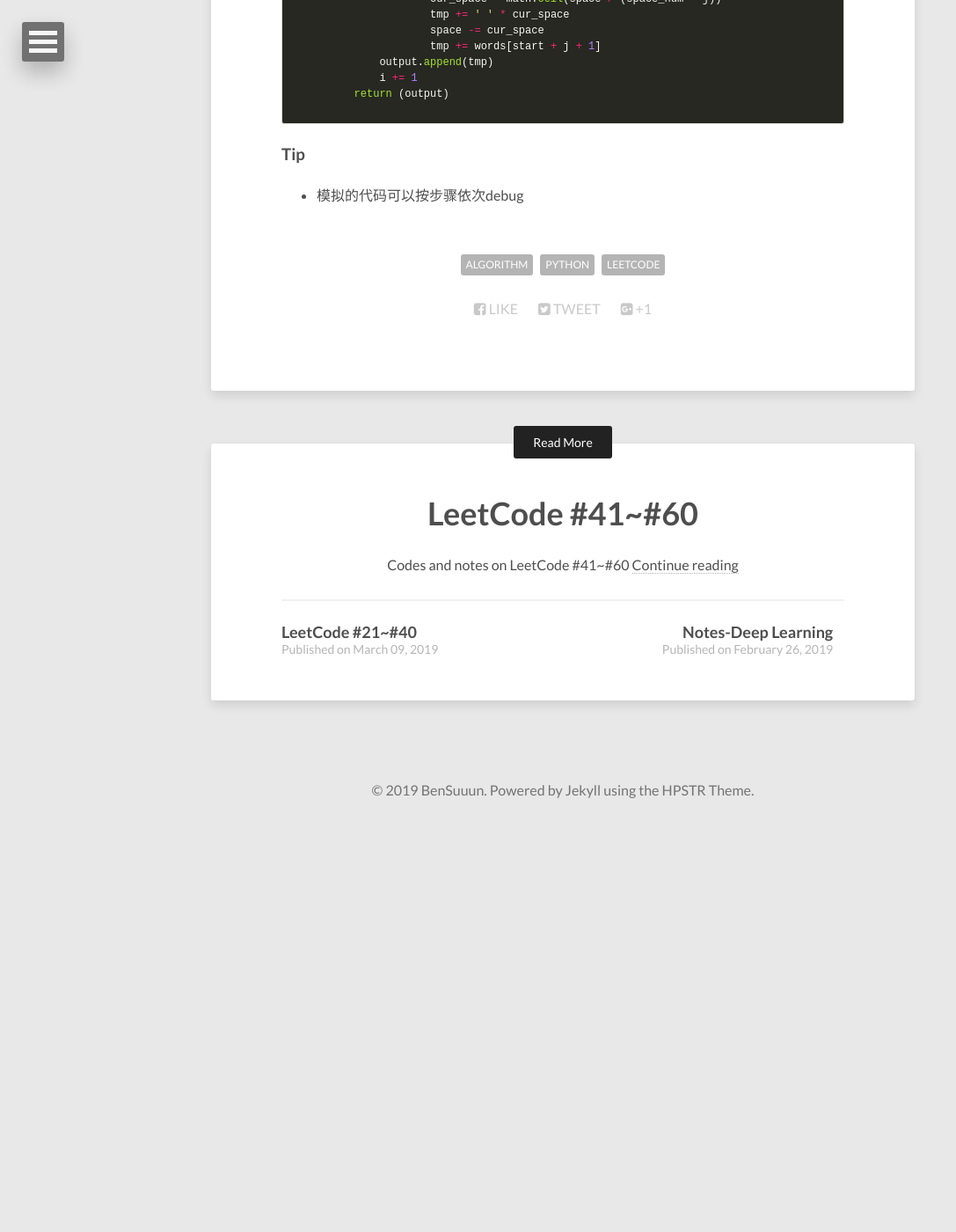
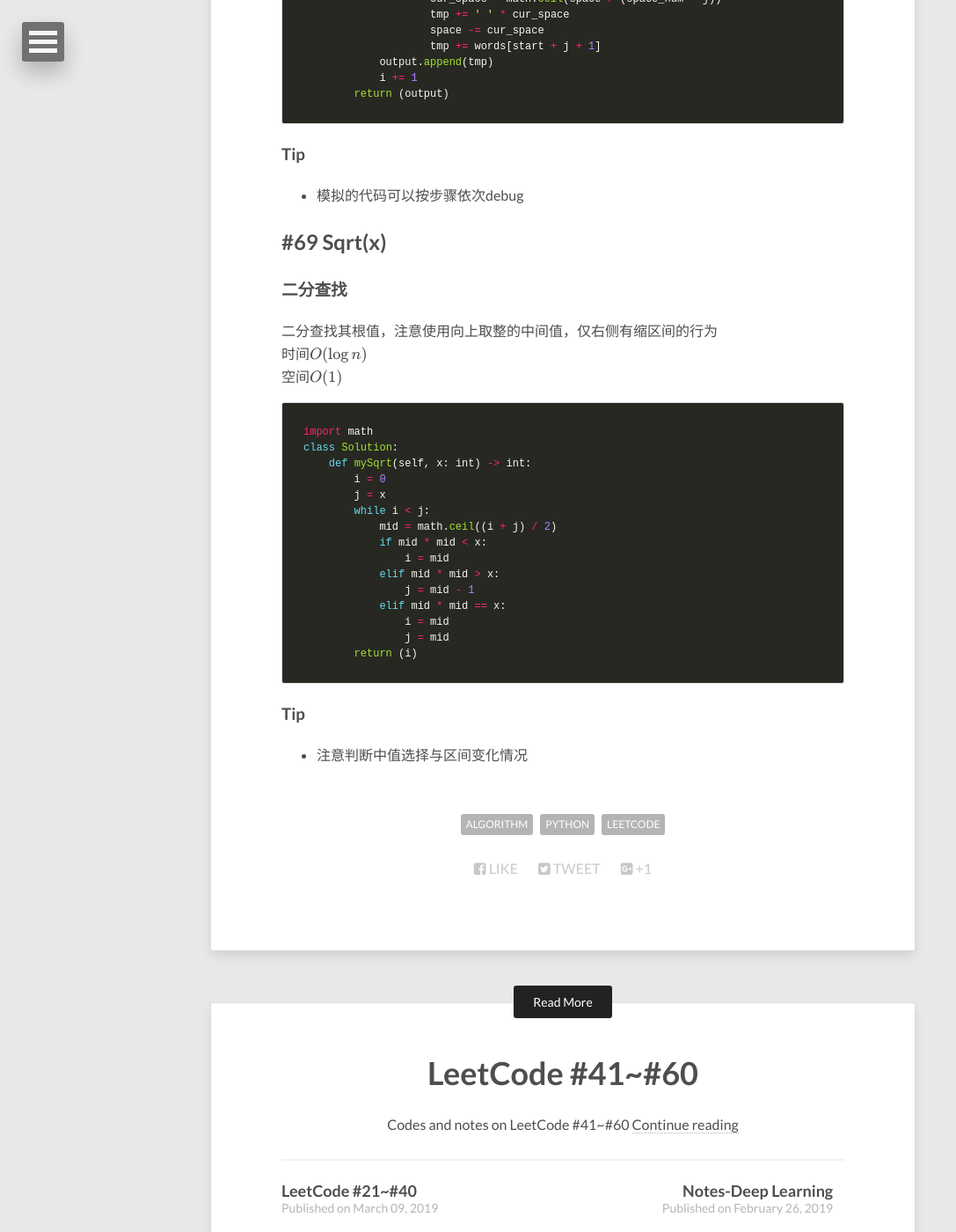
Before and after one commit to Wangbin-Sun/wangbin-sun.github.io, a Jekyll site: the page built from _posts/2019-04-18-leetcode-61-to-80.md, in a window 1280 px wide and 1400 px high, scrolled down 6585 px. Shown: the whole window at 88% size, without its empty margins (0-1087 px from the left). Built offline with Jekyll 4.4.1, drawn with Linux system fonts in a browser that asks for light colours; nearby versions of some CDN libraries; formulas are drawn with MathJax 3; before the commit the page ends 7524 px from its top, so only the background shows below that.

Commit message:
Update Leetcode to #69

````diff
--- a/_posts/2019-04-18-leetcode-61-to-80.md
+++ b/_posts/2019-04-18-leetcode-61-to-80.md
@@ -290,3 +290,30 @@ class Solution:
 
 ### Tip
 * 模拟的代码可以按步骤依次debug
+
+## #69 Sqrt(x)
+
+### 二分查找
+二分查找其根值，注意使用向上取整的中间值，仅右侧有缩区间的行为
+时间$O(\log n)$
+空间$O(1)$
+```python
+import math
+class Solution:
+    def mySqrt(self, x: int) -> int:
+        i = 0
+        j = x
+        while i < j:
+            mid = math.ceil((i + j) / 2)
+            if mid * mid < x:
+                i = mid
+            elif mid * mid > x:
+                j = mid - 1
+            elif mid * mid == x:
+                i = mid
+                j = mid
+        return (i)
+```
+
+### Tip
+* 注意判断中值选择与区间变化情况
````
